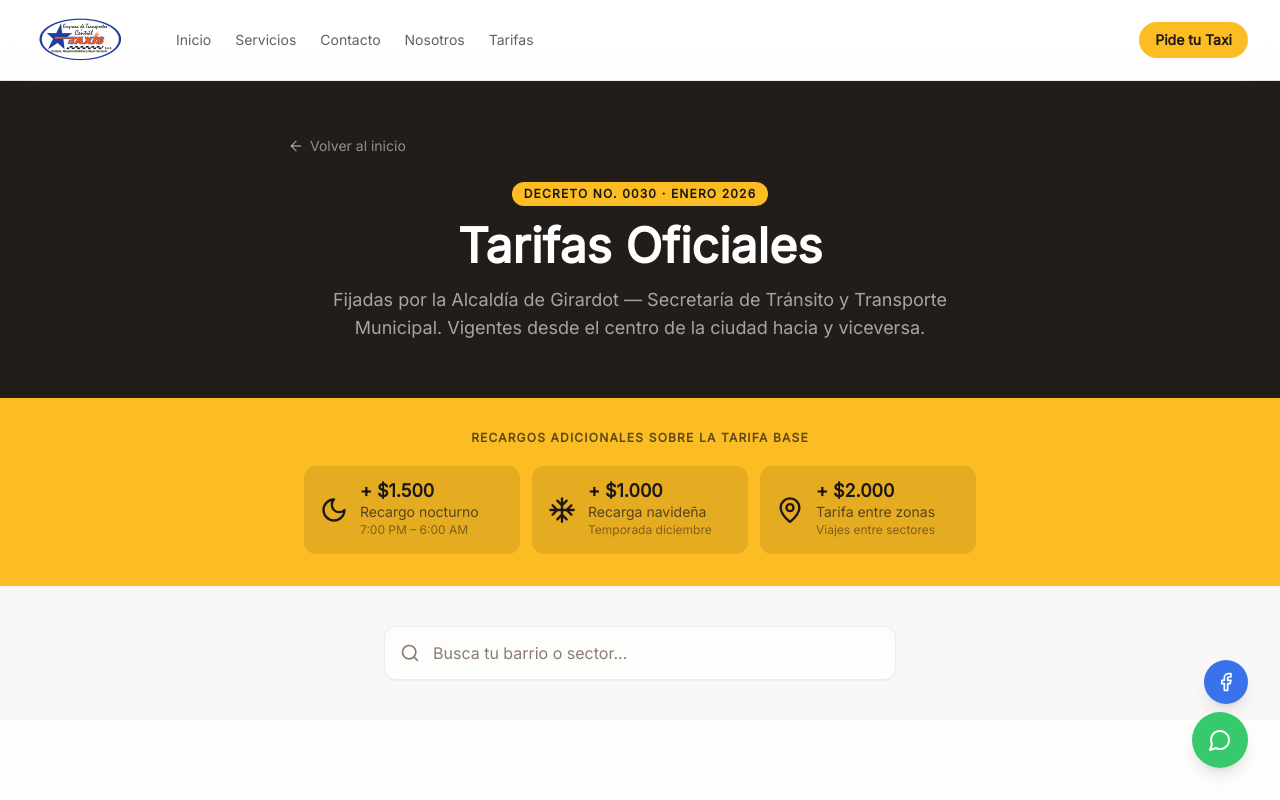
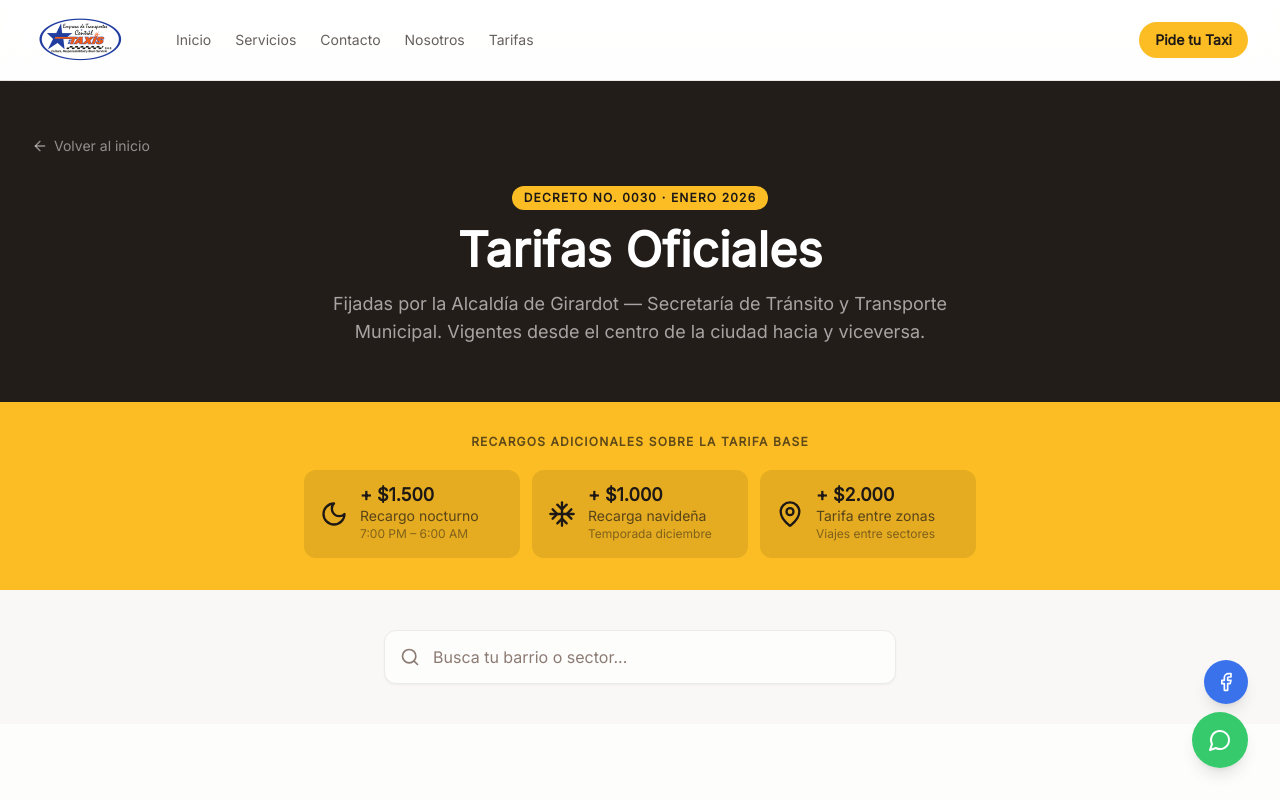
Before and after one commit to El-Jimenezzz/Central_Web, a React (Vite) app: page /tarifas in a window 1280 px wide. Shown: the top 800 px of the page. Built offline with nearby package versions, Linux system fonts and the light colour scheme.

Commit message:
fix: volver al inicio alineado al borde izquierdo del layout

```diff
--- a/src/pages/Tarifas.tsx
+++ b/src/pages/Tarifas.tsx
@@ -157,9 +157,8 @@ const Tarifas = () => {
 
         {/* ── Hero ── */}
         <section className="bg-foreground text-white py-14 px-4">
-          <div className="container mx-auto max-w-3xl">
-            {/* Volver al inicio — alineado a la izquierda */}
-            <div className="flex justify-start mb-6">
+          {/* Volver al inicio — pegado al borde izquierdo del container */}
+          <div className="container mx-auto px-4 mb-6">
             <Link
               to="/"
               className="inline-flex items-center gap-1.5 text-white/50 hover:text-white text-sm transition-colors"
@@ -169,7 +168,7 @@ const Tarifas = () => {
             </Link>
           </div>
           {/* Contenido centrado */}
-            <div className="text-center">
+          <div className="container mx-auto max-w-3xl text-center">
             <div className="inline-block bg-primary text-primary-foreground text-xs font-bold px-3 py-1 rounded-full mb-4 uppercase tracking-widest">
               Decreto No. 0030 · Enero 2026
             </div>
@@ -180,7 +179,6 @@ const Tarifas = () => {
               Fijadas por la Alcaldía de Girardot — Secretaría de Tránsito y Transporte Municipal.
               Vigentes desde el centro de la ciudad hacia y viceversa.
             </p>
-            </div>
           </div>
         </section>
 
```
Lines whose indentation alone changed are shown as unchanged.
